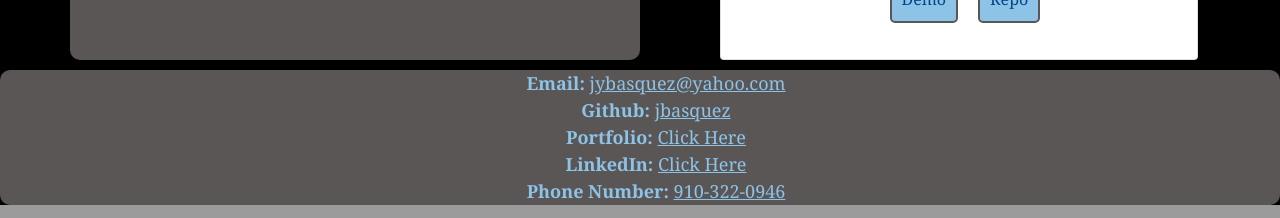
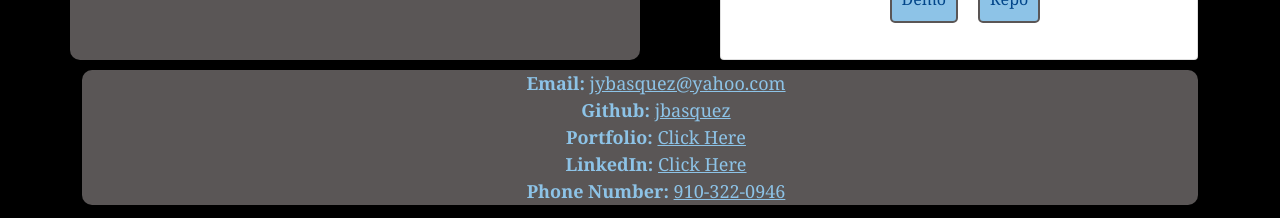
Before and after one commit to jbasquez/jbasquez.github.io, a React (Create React App) app in the folder reactapp/: page / in a window 1280 px wide. Shown: the part 1352-1570 px from the top of the page. Built offline with nearby package versions, Linux system fonts and the light colour scheme.

Commit message:
fixed footer bug

```diff
--- a/reactapp/src/pages/home.js
+++ b/reactapp/src/pages/home.js
@@ -52,10 +52,10 @@ function Home(){
                       </div>
                       </div>
                   </div>
+                  <Footer/>
                 </div>
               </div>
             </div>
-            <Footer/>
           </div>
         );
     }
```
